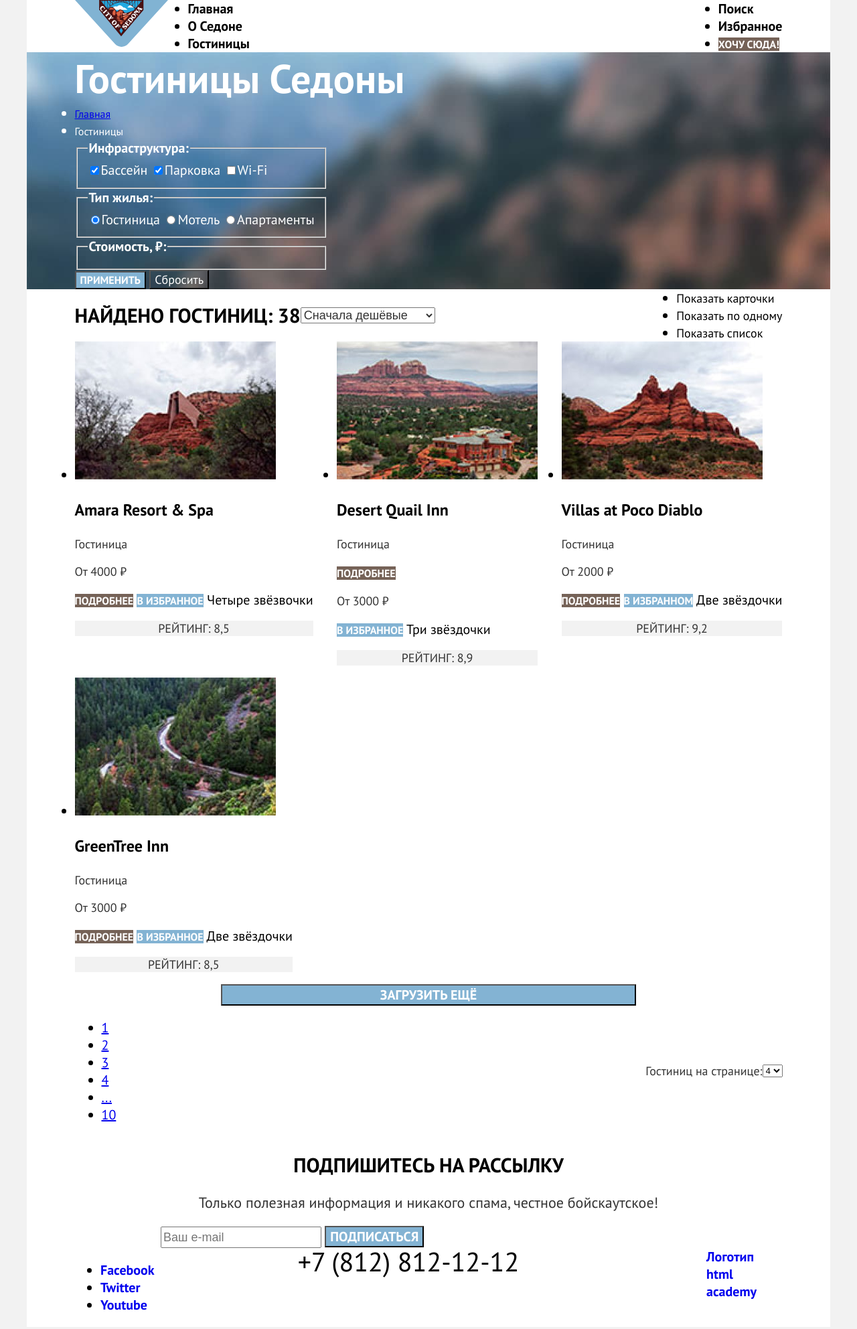
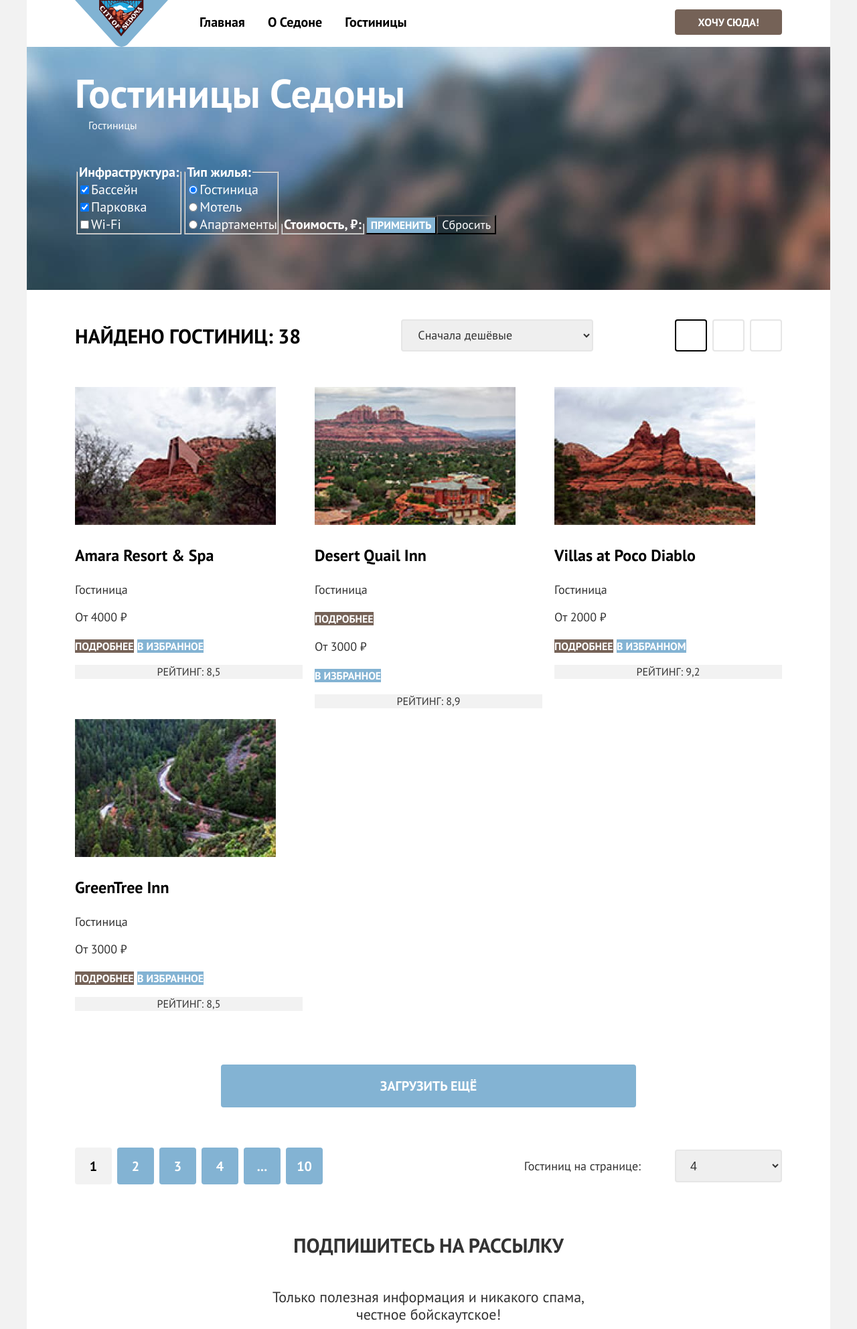
Before and after one commit to htmlacademy-htmlcss/1873491-sedona-33, a website: page catalog.html in a window 1280 px wide. Shown: the top 1985 px of the page at 67% size. Drawn offline with Linux system fonts and the light colour scheme.

Commit message:
Размечает микросетки на флексах для всех страниц

```diff
--- a/catalog.html
+++ b/catalog.html
@@ -6,11 +6,11 @@
   <link href="styles/styles.css" rel="stylesheet">
 </head>
 <body>
-<div class="container">
+<div class="block-center">
   <header class="page-header">
-    <div class="container-header">
-      <a class="navigation-logo" href="index.html"><img alt="Маленький логотип городка Седона." class="header-logo" height="70" src="images/logo.svg" width="139"></a>
+    <div class="container flex-container">
       <nav class="navigation">
+        <a class="navigation-logo" href="index.html"><img alt="Маленький логотип городка Седона." height="70" src="images/logo.svg" width="139"></a>
         <ul class="navigation-list">
           <li class="navigation-item">
             <a class="navigation-link" href="index.html">Главная</a>
@@ -25,10 +25,10 @@
       </nav>
       <ul class="navigation-user">
         <li class="navigation-item">
-          <a class="navigation-link" href="#"><span class="visually-hidden">Поиск</span></a>
+          <a class="navigation-link" href="#"><span class="visually-hidden">Поиск.</span></a>
         </li>
         <li class="navigation-item">
-          <a class="navigation-link" href="#"><span class="visually-hidden">Избранное</span></a>
+          <a class="navigation-link" href="#"><span class="visually-hidden">Избранное.</span></a>
         </li>
         <li class="navigation-item">
           <a class="button navigation-link-user" href="#">Хочу сюда!</a>
@@ -41,12 +41,11 @@
       <header class="inner-header">
         <h1 class="inner-title">Гостиницы Седоны</h1>
         <ul class="breadcrumbs-list">
-          <li class="breadcrumbs-item"><a class="breadcrumbs-link" href="index.html">Главная</a></li>
-          <li class="breadcrumbs-item"><a class="breadcrumbs-link">Гостиницы</a></li>
+          <li class="breadcrumbs-item"><a class="breadcrumbs-link" href="index.html"><span class="visually-hidden">Главная.</span></a></li>
+          <li class="breadcrumbs-item"><a class="breadcrumbs-link" href="#"><span class="">Гостиницы</span></a></li>
         </ul>
       </header>
-      <div class="catalog-header-container">
-        <h2 class="visually-hidden" hidden>Список гостиниц с фильтрами</h2>
+      <h2 class="visually-hidden">Список гостиниц с фильтрами.</h2>
       <form action="https://echo.htmlacademy.ru/" class="catalog-filter" method="get">
         <fieldset class="catalog-filter-group">
           <legend class="catalog-filter-title">Инфраструктура:</legend>
@@ -64,13 +63,11 @@
           <!--        Здесь позже появится ползунок-->
           <legend class="catalog-filter-title">Стоимость, ₽:</legend>
         </fieldset>
-
         <button class="button-submit" type="submit">Применить</button>
         <button class="button-reset" type="reset">Сбросить</button>
       </form>
-      </div>
     </section>
-    <section class="catalog-hotels catalog-hotels-container">
+    <section class="catalog-hotels container">
       <div class="result-filter-container">
         <p class="result-filter">Найдено гостиниц: 38</p>
         <select aria-label="Сортировка" class="select-control">
@@ -79,41 +76,37 @@
           <option value="popular">Сначала популярные</option>
         </select>
         <ul class="view-filter-list">
-          <li class="view-filter-item"><a class="view-filter-link" href="#"><span class="visually-hidden">Показать карточки</span></a>
+          <li class="view-filter-item"><a class="view-filter-link current" href="#"><span class="visually-hidden">Карточки.</span></a>
           </li>
-          <li class="view-filter-item"><a class="view-filter-link" href="#"><span class="visually-hidden">Показать по одному</span></a>
+          <li class="view-filter-item"><a class="view-filter-link" href="#"><span class="visually-hidden">По одному.</span></a>
           </li>
-          <li class="view-filter-item"><a class="view-filter-link" href="#"><span class="visually-hidden">Показать список</span>
+          <li class="view-filter-item"><a class="view-filter-link" href="#"><span class="visually-hidden">Список.</span>
           </a></li>
         </ul>
       </div>
       <ul class="housing-card-list">
         <li class="housing-card-item">
           <a class="housing-card-item-link" href="#">
-            <img alt="Вид местности 'Amara Resort & Spa'."
-                 class="housing-card-item-image"
-                 src="images/hotel-1.jpg">
+            <img alt="Вид местности 'Amara Resort & Spa'." class="housing-card-item-image" src="images/hotel-1.jpg">
             <h3 class="housing-card-item-title">Amara Resort & Spa</h3>
           </a>
           <p class="housing-card-type">Гостиница</p>
           <p class="housing-card-item-price"> От 4000 ₽</p>
           <a class="button button-detail">подробнее</a>
           <a class="button button-status-select">В <span class="status-select">Избранное</span></a>
-          <span class="housing-card-item-stars visually-hidden">Четыре звёзвочки</span>
+          <span class="housing-card-item-stars visually-hidden">Четыре звёзвочки.</span>
           <p class="housing-card-item-rating">Рейтинг: 8,5</p>
         </li>
         <li class="housing-card-item">
           <a class="housing-card-item-link" href="#">
-            <img alt="Вид местности 'Desert Quail Inn'."
-                 class="housing-card-item-image"
-                 src="images/hotel-2.jpg">
+            <img alt="Вид местности 'Desert Quail Inn'." class="housing-card-item-image" src="images/hotel-2.jpg">
             <h3 class="housing-card-item-title">Desert Quail Inn</h3>
           </a>
           <p class="housing-card-type">Гостиница</p>
           <a class="button button-detail">подробнее</a>
           <p class="housing-card-item-price"> От 3000 ₽</p>
           <a class="button button-status-select">В <span class="status-select">Избранное</span></a>
-          <span class="housing-card-item-stars visually-hidden"> Три звёздочки </span>
+          <span class="housing-card-item-stars visually-hidden"> Три звёздочки. </span>
           <p class="housing-card-item-rating">Рейтинг: 8,9</p>
         </li>
         <li class="housing-card-item">
@@ -126,34 +119,36 @@
           <p class="housing-card-item-price"> От 2000 ₽</p>
           <a class="button button-detail">подробнее</a>
           <a class="button button-status-select">В <span class="status-select">Избранном</span></a>
-          <span class="housing-card-item-stars visually-hidden"> Две звёздочки </span>
+          <span class="housing-card-item-stars visually-hidden"> Две звёздочки. </span>
           <p class="housing-card-item-rating">Рейтинг: 9,2</p>
         </li>
         <li class="housing-card-item">
           <a class="housing-card-item-link" href="#">
-            <img alt="" class="housing-card-item-image" src="images/hotel-4.jpg">
+            <img alt="Вид местности 'GreenTree Inn'." class="housing-card-item-image" src="images/hotel-4.jpg">
             <h3 class="housing-card-item-title">GreenTree Inn</h3>
           </a>
           <p class="housing-card-type">Гостиница</p>
           <p class="housing-card-item-price"> От 3000 ₽</p>
           <a class="button button-detail">подробнее</a>
           <a class="button button-status-select">В <span class="status-select">Избранное</span></a>
-          <span class="housing-card-item-stars visually-hidden"> Две звёздочки </span>
+          <span class="housing-card-item-stars visually-hidden"> Две звёздочки. </span>
           <p class="housing-card-item-rating">Рейтинг: 8,5</p>
         </li>
       </ul>
+      <div class="show-more-container">
         <button class="button pagination-show-more">Загрузить ещё</button>
+      </div>
       <div class="pagination-container">
-        <ul class="pagination-list">
-          <li class="pagination-item pagination-current"><a class="pagination-link" href="#">1</a></li>
+        <ol class="pagination-list">
+          <li class="pagination-item current"><a class="pagination-link current" href="#">1</a></li>
           <li class="pagination-item"><a class="pagination-link" href="#">2</a></li>
           <li class="pagination-item"><a class="pagination-link" href="#">3</a></li>
           <li class="pagination-item"><a class="pagination-link" href="#">4</a></li>
           <li class="pagination-item"><a class="pagination-link" href="#">...</a></li>
           <li class="pagination-item"><a class="pagination-link" href="#">10</a></li>
-        </ul>
+        </ol>
         <label class="count-card-description" for="count-cards">Гостиниц на странице: </label>
-        <select id="count-cards" name="count-cards">
+        <select class="count-cards" id="count-cards" name="count-cards">
           <option value="1">1</option>
           <option value="2">2</option>
           <option value="3">3</option>
@@ -164,35 +159,30 @@
     </section>
     <!-- Рассылка -->
     <section class="newsletter-inner">
-      <div class="newsletter-container">
       <h2>Подпишитесь на рассылку</h2>
-        <p class="newsletter-comment-inner">Только полезная информация и никакого спама, честное
+      <p class="newsletter-comment-inner">Только полезная информация и никакого спама,<br> честное
         бойскаутское!</p>
       <form action="https://echo.htmlacademy.ru/" class="newsletter-form" method="post">
         <label for="newsletter-email"><input class="field" id="newsletter-email" name="newsletter-email" placeholder="Ваш e-mail" required type="email"></label>
         <button class="button newsletter-button" type="submit">Подписаться</button>
       </form>
-      </div>
     </section>
   </main>
   <footer class="inner-footer">
     <div class="footer-container">
       <ul class="footer-social-list">
         <li class="footer-social-item">
-          <a class="button-link" href="https://www.facebook.com/htmlacademy"><span class="visually-hidden" lang="en">Facebook</span></a>
+          <a class="button-link" href="https://www.facebook.com/htmlacademy"><span class="visually-hidden" lang="en">Facebook.</span></a>
         </li>
         <li class="footer-social-item">
-          <a class="button-link" href="https://twitter.com/htmlacademy_ru"><span class="visually-hidden"
-                                                                                 lang="en">Twitter</span></a>
+          <a class="button-link" href="https://twitter.com/htmlacademy_ru"><span class="visually-hidden" lang="en">Twitter.</span></a>
         </li>
         <li class="footer-social-item">
-          <a class="button-link" href="https://www.youtube.com/c/HTMLAcademyRUS"><span class="visually-hidden"
-                                                                                       lang="en">Youtube</span></a>
+          <a class="button-link" href="https://www.youtube.com/c/HTMLAcademyRUS"><span class="visually-hidden" lang="en">Youtube.</span></a>
         </li>
       </ul>
       <a class="contacts-phone-text" href="tel:+7 812 812-12-12">+7 (812) 812-12-12</a>
-      <a class="logo-htmlacademy" href="https://htmlacademy.ru/"><span
-        class="visually-hidden">Логотип html academy</span></a>
+      <a class="logo-htmlacademy" href="https://htmlacademy.ru/"><span class="visually-hidden">Логотип html academy.</span></a>
     </div>
   </footer>
 </div>
--- a/styles/styles.css
+++ b/styles/styles.css
@@ -25,9 +25,11 @@
 body {
   height: 100%;
   margin: 0;
+  padding: 0;
 }
 
 body {
+  min-width: 1280px;
   color: #000000;
   font-size: 20px;
   font-family: "PT Sans", sans-serif;
@@ -37,13 +39,23 @@
   background-color: #f2f2f2;
 }
 
-.container {
+.block-center {
   display: flex;
   flex-direction: column;
 
   width: 1200px;
   min-height: 100%;
   margin: 0 auto;
+  padding: 0;
+}
+
+.container {
+  width: 1056px;
+  margin: 0 auto;
+}
+
+.flex-container {
+  display: flex;
 }
 
 .main-container {
@@ -59,24 +71,44 @@
 
 .page-header {
   color: #000000;
-
   background-color: #ffffff;
-}
-
-.container-header {
-  display: flex;
-
-  width: 1057px;
-  margin: 0 auto;
 }
 
 .control-input {
   color: #ffffff;
-  font-weight: normal;
+  font-weight: 400;
   font-size: 18px;
   line-height: 23px;
 
   background-color: #83b3d3;
+}
+
+.visually-hidden {
+  position: absolute;
+  width: 1px;
+  height: 1px;
+  margin: -1px;
+  padding: 0;
+  border: 0;
+  clip: rect(0 0 0 0);
+  overflow: hidden;
+}
+
+.catalog-header {
+  padding: 35px 72px 83px;
+  margin-bottom: 44px;
+  color: #ffffff;
+
+  background-color: #83b3d3;
+  background-image: url("../images/catalog-background.jpg");
+  background-size: 100% auto;
+  background-repeat: no-repeat;
+}
+
+.inner-header {
+  display: flex;
+  flex-direction: column;
+  margin-bottom: 45px;
 }
 
 .catalog-filter-title {
@@ -86,36 +118,9 @@
   line-height: 26px;
 }
 
-.visually-hidden {
-  margin: 0;
-}
-
-.inner-header {
+.navigation {
   display: flex;
-  flex-direction: column;
-
-  width: 1057px;
-  margin: 0 auto;
-}
-
-.catalog-header-container {
-  display: flex;
-
-  width: 1057px;
-  margin: 0 auto;
-}
-
-.catalog-hotels-container {
-  display: flex;
-  flex-direction: column;
-
-  width: 1057px;
-  margin: 0 auto;
-}
-
-.result-filter-container {
-  display: flex;
-  align-items: center;
+  width: 630px;
 }
 
 .navigation-logo {
@@ -128,22 +133,48 @@
 }
 
 .navigation-list {
+  display: flex;
+  flex-wrap: wrap;
+  list-style-type: none;
   width: 460px;
   margin: 0;
   padding: 0;
 }
 
+.navigation-link {
+  display: block;
+  padding: 20px 17px;
+  color: #000000;
+  font-weight: 700;
+  text-align: left;
+  text-decoration: none;
+}
+
 .navigation-user {
-  max-width: 340px;
+  display: flex;
+  flex-wrap: wrap;
+  justify-content: flex-end;
+  list-style-type: none;
+  width: 420px;
   margin: 0 0 0 auto;
   padding: 0;
 }
 
-.navigation-link {
-  color: #000000;
+.navigation-link-user {
+  display: block;
+  width: 160px;
+  border: 2px solid #756257;
+  border-radius: 4px;
+  line-height: 20px;
+  padding: 7px 15px;
+  margin-top: 14px;
 }
 
-.navigation-link,
+.navigation-user .navigation-link {
+  min-width: 20px;
+  min-height: 20px;
+}
+
 .button-link,
 .logo-htmlacademy,
 .view-filter-link {
@@ -152,45 +183,56 @@
   text-decoration: none;
 }
 
-.contacts-phone-text {
-  width: 720px;
-
-  color: #000000;
-  font-weight: 400;
-  font-size: 40px;
-  line-height: 40px;
-  text-align: center;
-  text-transform: uppercase;
-  text-decoration: none;
-
-  background-color: #ffffff;
-}
 
 .about-sedona {
-  height: 282px;
+  padding: 63px 240px 80px;
 }
 
 .about-sedona h2 {
+  margin-top: 0;
+  margin-bottom: 31px;
+}
+
+.about-sedona p {
   margin: 0;
 }
 
 .inner-title {
+  display: inline-block;
   margin: 0;
 
   font-weight: 700;
   font-size: 60px;
-  line-height: 78px;
+  line-height: 68px;
+
 }
 
 .breadcrumbs-list {
+  display: flex;
   margin: 0;
   padding: 0;
+  list-style-type: none;
 }
 
-.advantages-list {
+.breadcrumbs-list li {
+  min-width: 20px;
+  min-height: 20px;
+}
+
+.breadcrumbs-link {
+  font-weight: 400;
+  font-size: 16px;
+  line-height: 21px;
+  color: inherit;
+  text-decoration: none;
+}
+
+.advantages-list,
+.advantages-item {
   display: flex;
   flex-wrap: wrap;
 
+  margin: 0;
   padding: 0;
 
   text-align: center;
@@ -198,12 +240,9 @@
 
 .advantages-item-photo-1,
 .advantages-item-photo-2 {
-  display: block;
+  vertical-align: middle;
 }
 
-.booking {
-  width: 1200px;
-}
 
 .main-index h2 {
   color: #000000;
@@ -238,6 +277,12 @@
   text-align: center;
 }
 
+.advantages-title.color-white,
+.advantages-number.color-white,
+.advantages-description.color-white {
+  color: #ffffff;
+}
+
 .advantages-list li:nth-child(3) {
   background: rgba(131, 179, 211, 0.12);
 }
@@ -251,24 +296,57 @@
 }
 
 .advantages-list-details {
+  display: flex;
   padding: 0;
+  margin: 0;
+  list-style-type: none;
 }
 
 .advantages-list-details li:nth-child(odd) {
   background: rgba(131, 179, 211, 0.12);
 }
 
-.advantages-item-details h3 {
+.advantages-item-details,
+.advantages-item-details h3,
+.advantages-item-details p {
+  padding: 0;
   margin: 0;
 }
 
-div.advantages-item-details {
-  color: #ffffff;
-  background: #83b3d3;
+li.advantages-item-details,
+section.advantages-item-details {
+  width: 400px;
 }
 
-div.advantages-item-details p {
-  color: #ffffff;
+li.advantages-item-details {
+  padding-top: 184px;
+  padding-left: 75px;
+  padding-right: 75px;
+  padding-bottom: 108px;
+}
+
+li.advantages-item-details h3 {
+  margin-bottom: 20px;
+}
+
+li.advantages-item-details p {
+  margin-bottom: 10px;
+}
+
+section.advantages-item-details {
+  padding: 98px 75px 78px;
+}
+
+.advantages-item-details.color-white {
+  background: #83b3d3;
+  padding-right: 90px;
+  padding-left: 90px;
+  padding-bottom: 57px;
+}
+
+section.advantages-item-details h3,
+section.advantages-item-details p {
+  margin-bottom: 30px;
 }
 
 .button {
@@ -285,27 +363,59 @@
 
 .footer-container {
   display: flex;
+  align-items: center;
 
   width: 1060px;
   margin: 0 auto;
-}
-
-.newsletter-container {
-  width: 800px;
-  margin: 0 auto;
+  padding: 40px 0 30px;
 }
 
 .footer-social-list {
-  width: 140px;
+  display: flex;
+  flex-wrap: wrap;
+  width: 120px;
+  margin: 0;
+  margin-right: 50px;
+  padding: 0;
+  list-style-type: none;
+}
+
+.footer-social-item {
+  margin-right: 30px;
+  margin-bottom: 8px;
+}
+
+.footer-social-item:nth-child(3n) {
+  margin-right: 0;
+}
+.button-link {
+  display: block;
+  width: 20px;
+  height: 20px;
+  font-weight: 700;
+  text-align: left;
+  text-decoration: none;
+}
+
+.contacts-phone-text {
+  width: 720px;
+  color: #000000;
+  font-weight: 400;
+  font-size: 40px;
+  line-height: 40px;
+  text-align: center;
+  text-transform: uppercase;
+  text-decoration: none;
+
+  background-color: #ffffff;
+  padding-bottom: 10px;
 }
 
 .logo-htmlacademy {
+  display: block;
   width: 115px;
+  height: 34px;
   margin-left: auto;
-}
-
-.navigation-link-user {
-  line-height: 20px;
 }
 
 .button-detail {
@@ -320,12 +430,22 @@
   background-color: #83b3d3;
 }
 
+.booking {
+  padding: 91px 240px 93px;
+  width: 1200px;
+}
+
+.booking h2 {
+  margin: 0 0 29px;
+}
+
 .booking-comment {
   color: #333333;
   font-weight: 400;
   font-size: 22px;
   line-height: 26px;
   text-align: center;
+  margin: 0 0 56px;
 }
 
 .booking-link {
@@ -333,6 +453,10 @@
 
   width: 575px;
   margin: 0 auto;
+  padding: 10px;
+  border: 2px solid #756257;
+  border-radius: 10px;
+
 
   color: #ffffff;
   font-weight: 700;
@@ -346,6 +470,7 @@
 }
 
 .welcome-area {
+  padding: 51px;
   height: 485px;
 
   color: #000000;
@@ -372,6 +497,8 @@
 
 .newsletter-page {
   width: 1200px;
+  padding: 94px 200px;
+
 
   background-color: #83b3d3;
   background-image: url("../images/background.jpg");
@@ -379,22 +506,29 @@
   background-size: 100% auto;
 }
 
+.newsletter-inner {
+  width: 1200px;
+  padding: 73px 200px 140px;
+
+  color: #333333;
+}
+
 .newsletter-comment-page,
 .newsletter-comment-inner {
-  color: #ffffff;
+  margin: 0 0 46px;
   font-weight: 400;
   font-size: 22px;
   line-height: 26px;
   text-align: center;
 }
 
-.newsletter-comment-inner {
-  color: #333333;
+.newsletter-comment-page {
+  color: #ffffff;
 }
 
 .newsletter-inner h2,
 .newsletter-page h2 {
-  color: #ffffff;
+  margin: 0 0 46px;
   font-weight: 700;
   font-size: 30px;
   line-height: 36px;
@@ -402,11 +536,13 @@
   text-transform: uppercase;
 }
 
-.newsletter-inner h2 {
-  color: #000000;
+.newsletter-page h2 {
+  margin-bottom: 29px;
+  color: #ffffff;
 }
 
 .newsletter-button {
+  margin: 0;
   color: #ffffff;
   font-weight: 700;
   font-size: 20px;
@@ -423,18 +559,29 @@
   line-height: 26px;
 }
 
-.catalog-header {
-  color: #ffffff;
 
-  background-color: #83b3d3;
-  background-image: url("../images/catalog-background.jpg");
-  background-size: 100% auto;
+.catalog-filter {
+  display: flex;
+  align-items: flex-end;
 }
 
-.breadcrumbs-link {
-  font-weight: 400;
-  font-size: 16px;
-  line-height: 21px;
+.catalog-filter-group {
+  display: flex;
+  flex-direction: column;
+  padding: 0;
+  /*width: 150px;*/
+
+}
+
+.catalog-hotels {
+  display: flex;
+  flex-direction: column;
+}
+
+.result-filter-container {
+  display: flex;
+  align-items: center;
+  margin-bottom: 53px;
 }
 
 .button-submit {
@@ -462,6 +609,7 @@
 
 .result-filter {
   margin: 0;
+  margin-right: 150px;
 
   color: #000000;
   font-weight: bold;
@@ -470,12 +618,34 @@
   text-transform: uppercase;
 }
 
+.select-control {
+  display: block;
+  width: 287px;
+  font-family: 'PT Sans', sans-serif;
+  font-style: normal;
+  font-weight: 400;
+  font-size: 18px;
+  line-height: 23px;
+  color: #333333;
+  padding: 9px 19px 10px;
+  border: 2px solid #e6e6e6;
+  border-radius: 4px;
+}
+
 .view-filter-list {
+  display: flex;
+  justify-content: flex-end;
+
   margin: 0 0 0 auto;
   padding: 0;
+  list-style-type: none;
+}
+li.view-filter-item + li {
+  margin-left: 8px;
 }
 
 .view-filter-link {
+  display: block;
   color: inherit;
   font-weight: 400;
   font-size: 18px;
@@ -484,30 +654,32 @@
   text-align: center;
   text-decoration: none;
 
+  width: 48px;
+  height: 48px;
+  border: 2px solid #e6e6e6;
+  border-radius: 4px;
   background-color: #ffffff;
 }
-
-.select-control {
-  color: #333333;
-  font-weight: normal;
-  font-size: 18px;
-  line-height: 23px;
+.view-filter-link.current{
+  border: 2px solid #000000;
+  border-radius: 4px;
 }
-
 .housing-card-list {
   display: flex;
   flex-wrap: wrap;
-  justify-content: space-between;
+  list-style-type: none;
 
   margin: 0;
   padding: 0;
+  margin-bottom: 34px;
 }
-
-.pagination-container {
-  display: flex;
-  align-items: center;
+.housing-card-item{
+  width: 340px;
+  margin-right: 18px;
 }
-
+.housing-card-item:nth-child(3n){
+  margin-right: 0;
+}
 .housing-card-item-title {
   color: #000000;
   font-weight: 700;
@@ -534,7 +706,7 @@
   line-height: 23px;
 }
 
-.housing-card-item-rating {
+p.housing-card-item-rating {
   color: #333333;
   font-weight: 400;
   font-size: 16px;
@@ -545,14 +717,77 @@
   background-color: #f2f2f2;
 }
 
+.show-more-container {
+  width: 100%;
+  padding: 30px 0;
+  margin-bottom: 30px;
+}
+
 .pagination-show-more {
+  display: block;
   width: 620px;
   margin: 0 auto;
+  padding: 17px;
+  border: 2px solid #83b3d3;
+  border-radius: 4px;
 
   font-size: 20px;
   line-height: 26px;
 
   background: #83b3d3;
+}
+
+.pagination-container {
+  display: flex;
+  align-items: center;
+}
+
+.pagination-list {
+  display: flex;
+  list-style-type: none;
+  padding: 0;
+  margin: 0;
+}
+
+.pagination-list li + li {
+  margin-left: 8px;
+}
+
+.pagination-link {
+  display: flex;
+  align-items: center;
+  justify-content: center;
+  color: #ffffff;
+  text-decoration: none;
+  font-weight: 700;
+  font-size: 20px;
+  line-height: 26px;
+  text-transform: uppercase;
+  width: 55px;
+  height: 55px;
+  border: 2px solid #83b3d3;
+  border-radius: 4px;
+  background-color: #83b3d3;
+  /*padding: 12px 0;*/
+}
+.pagination-link.current {
+  color: #000000;
+  border: 4px solid #f2f2f2;
+  border-radius: 4px;
+  background-color: #f2f2f2;
+}
+
+.count-cards {
+  font-weight: 400;
+  font-size: 18px;
+  line-height: 23px;
+  color: #333333;
+  width: 160px;
+  border: 2px solid #e6e6e6;
+  box-sizing: border-box;
+  border-radius: 4px;
+  padding: 12px 17px 11px;
+  margin-left: 51px;
 }
 
 .count-card-description {
```
Also changed, not shown: index.html (+34 -34 lines). Lines whose indentation alone changed are shown as unchanged.
